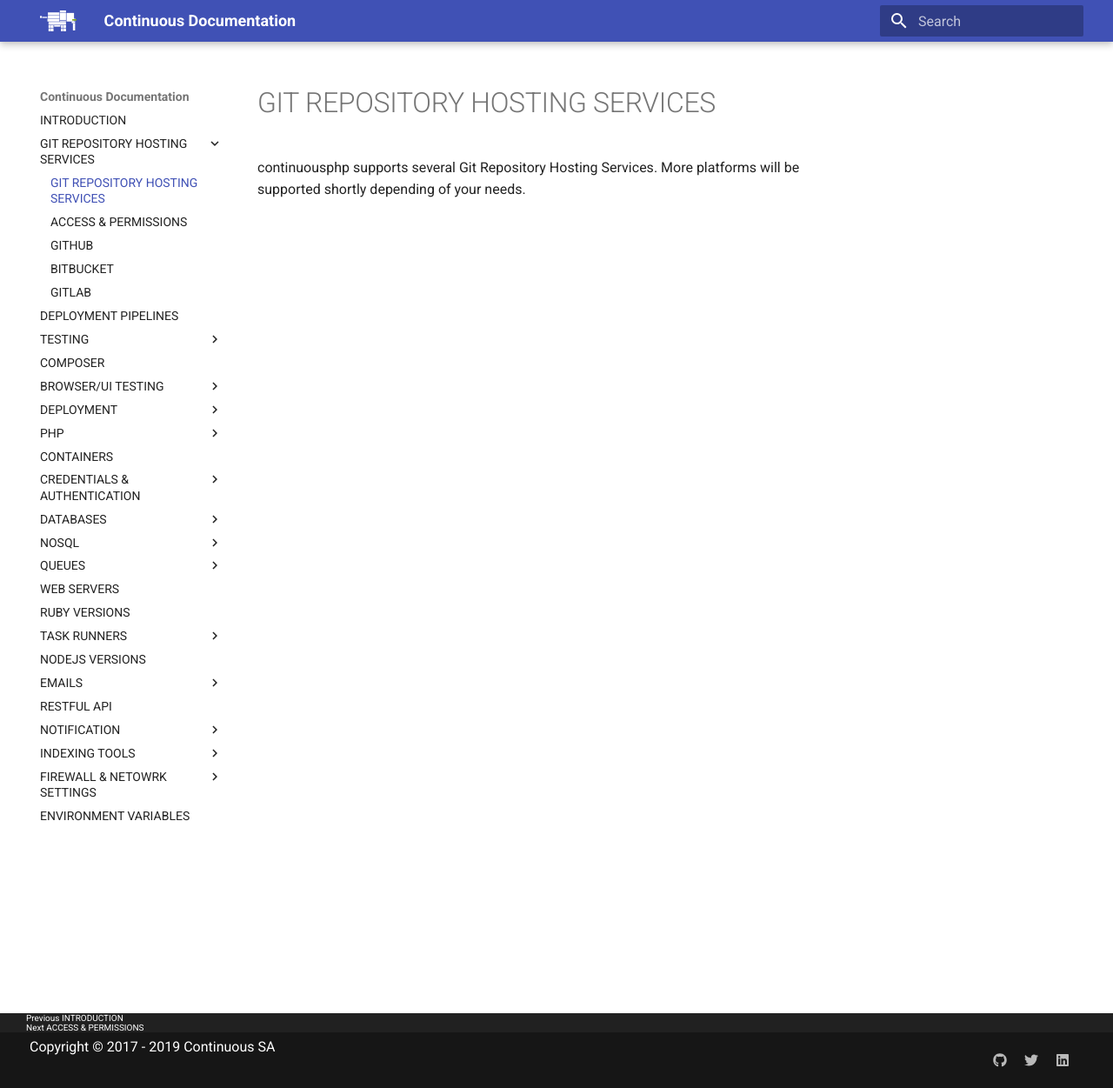
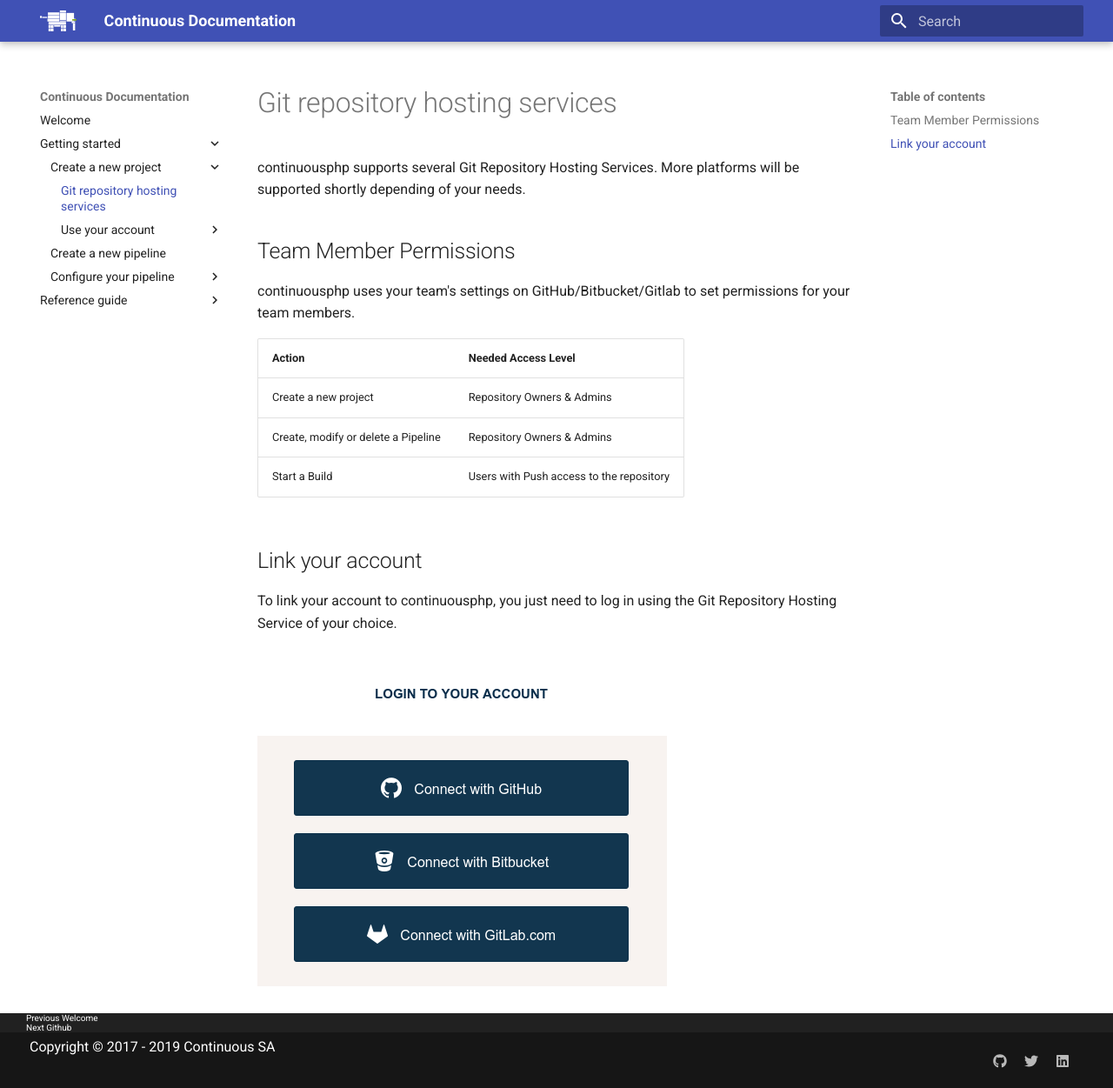
Before and after one commit to continuousphp/documentation, an MkDocs documentation site: the page built from docs/vcs.md, in a window 1280 px wide and 1251 px high. Shown: the whole window at 87% size. Built offline with MkDocs 1.6.1 and Material for MkDocs 9.7.7, drawn with Linux system fonts in a browser that asks for light colours.

Commit message:
Upgrading documentation plan structure

```diff
--- a/docs/vcs.md
+++ b/docs/vcs.md
@@ -6,5 +6,21 @@
 order:          1
 excerpt:        "Git Repository Hosting Services supported by continuousphp."
 ---
+
 continuousphp supports several Git Repository Hosting Services. More platforms will be supported shortly depending of
 your needs.
+
+## Team Member Permissions
+
+continuousphp uses your team's settings on GitHub/Bitbucket/Gitlab to set permissions for your team members.
+
+| Action                              | Needed Access Level                      |
+|-------------------------------------|------------------------------------------|
+| Create a new project                | Repository Owners & Admins               |
+| Create, modify or delete a Pipeline | Repository Owners & Admins               |
+| Start a Build                       | Users with Push access to the repository |
+
+## Link your account
+To link your account to continuousphp, you just need to log in using the Git Repository Hosting Service of your choice.
+
+![Repository login](/assets/doc/vcs/login.png)
--- a/mkdocs.yml
+++ b/mkdocs.yml
@@ -29,91 +29,95 @@
   - meta
 # Navigation
 nav:
-    - INTRODUCTION: index.md
-    - GIT REPOSITORY HOSTING SERVICES:
-        - GIT REPOSITORY HOSTING SERVICES: vcs.md
-        - ACCESS &AMP; PERMISSIONS: vcs/access-and-permissions.md
-        - GITHUB: vcs/github.md
-        - BITBUCKET: vcs/bitbucket.md
-        - GITLAB: vcs/gitlab.md
-    - DEPLOYMENT PIPELINES: deployment-pipelines.md
-    - TESTING:
-        - TESTING: testing.md
-        - PHPUNIT: testing/phpunit.md
-        - BEHAT: testing/behat.md
-        - PHPSPEC: testing/phpspec.md
-        - PHPCS: testing/phpcs.md
-        - CODECEPTION: testing/codeception.md
-        - PHPBENCH: testing/phpbench.md
-        - PHP LINT: testing/phplint.md
-        - GENERIC TEST: testing/generic.md
-    - COMPOSER: composer.md
-    - BROWSER/UI TESTING:
-        - BROWSER/UI TESTING: browser-ui-testing.md
-        - PHANTOMJS: browser-ui-testing/phantomjs.md
-        - SELENIUM SERVER STANDALONE: browser-ui-testing/selenium-server.md
-    - DEPLOYMENT:
-        - DEPLOYMENT: deployment.md
-        - GENERIC TARBALL: deployment/generic-tarball.md
-        - SCRIPT DEPLOYMENT: deployment/script.md
-        - AWS CODEDEPLOY: deployment/aws-code-deploy.md
-        - AWS ELASTIC BEANSTALK: deployment/aws-elastic-beanstalk.md
-        - ZEND SERVER: deployment/zend-server.md
-    - PHP:
-        - PHP: php.md
-        - 7.1.0: php/7.1.0.md
-        - 7.0.22: php/7.0.22.md
-        - 7.0.4: php/7.0.4.md
-        - 5.6.4: php/5.6.4.md
-        - 5.5.13: php/5.5.13.md
-        - 5.5.6: php/5.5.6.md
-        - 5.4.22: php/5.4.22.md
-        - 5.4.21: php/5.4.21.md
-        - 5.3.27: php/5.3.27.md
-        - PHPBREW: php/phpbrew.md
-        - 5.3.3: php/5.3.3.md
-    - CONTAINERS: containers.md
-    - CREDENTIALS &AMP; AUTHENTICATION:
-        - CREDENTIALS &AMP; AUTHENTICATION: credentials-authentication.md
-        - AWS (AMAZON WEB SERVICES): credentials-authentication/aws.md
-        - SSH KEYS: credentials-authentication/ssh.md
-        - HTTP BASIC AUTHENTICATION: credentials-authentication/http-basic-authentication.md
-    - DATABASES:
-        - DATABASES: databases.md
-        - MYSQL: databases/mysql.md
-        - MARIADB: databases/mariadb.md
-        - POSTGRESQL: databases/postgresql.md
-        - SQLITE: databases/sqlite.md
-        - ORACLE XE: databases/oracle.md
-        - VIRTUOSO 7: databases/virtuoso.md
-    - NOSQL:
-        - NOSQL: nosql.md
-        - MONGODB: nosql/mongodb.md
-        - REDIS: nosql/redis.md
-        - COUCHBASE: nosql/couchbase.md
-    - QUEUES:
-        - QUEUES: queues.md
-        - BEANSTALKD: queues/beanstalkd.md
-    - WEB SERVERS: webserver.md
-    - RUBY VERSIONS: ruby.md
-    - TASK RUNNERS:
-        - TASK RUNNERS: task-runners.md
-        - SHELL SCRIPTS: taskrunners/shell-scripts.md
-        - PHING: taskrunners/phing.md
-    - NODEJS VERSIONS: nodejs.md
-    - EMAILS:
-        - MAILCATCHER: emails/mailcatcher.md
-    - RESTFUL API: api.md
-    - NOTIFICATION:
-        - NOTIFICATION: notification.md
-        - SLACK: notification/slack.md
-        - HIPCHAT: notification/hipchat.md
-        - IRC: notification/irc.md
-        - HTTP: notification/http.md
-        - AWS SNS: notification/aws-sns.md
-    - INDEXING TOOLS:
-        - INDEXING TOOLS: indexing.md
-        - SOLR: indexing/solr.md
-    - FIREWALL &AMP; NETOWRK SETTINGS:
-        - NETWORK SETTINGS: security/firewall.md
-    - ENVIRONMENT VARIABLES: environment-variables.md
+    - Welcome: index.md
+    - Getting started:
+        - Create a new project:
+            - Git repository hosting services: vcs.md
+            - Use your account:
+                - Github: vcs/github.md
+                - Bitbucket: vcs/bitbucket.md
+                - Gitlab: vcs/gitlab.md
+        - Create a new pipeline: deployment-pipelines.md
+        - Configure your pipeline:
+            - Choose a PHP version:
+                - PHP versions overview : php.md
+                - 7.1.0: php/7.1.0.md
+                - 7.0.22: php/7.0.22.md
+                - 7.0.4: php/7.0.4.md
+                - 5.6.4: php/5.6.4.md
+                - 5.5.13: php/5.5.13.md
+                - 5.5.6: php/5.5.6.md
+                - 5.4.22: php/5.4.22.md
+                - 5.4.21: php/5.4.21.md
+                - 5.3.27: php/5.3.27.md
+                - PHPBrew: php/phpbrew.md
+                - 5.3.3: php/5.3.3.md
+            - Use environment variables: environment-variables.md
+            - Use task runners:
+                - Task Runners overview: task-runners.md
+                - Shell-scripts: taskrunners/shell-scripts.md
+                - Phing: taskrunners/phing.md
+            - Use credentials & authentication:
+                - Credentials & authentication overview: credentials-authentication.md
+                - AWS (Amazon web services): credentials-authentication/aws.md
+                - SSH keys: credentials-authentication/ssh.md
+                - HTTP basic authentication: credentials-authentication/http-basic-authentication.md
+            - Define dependencies: composer.md
+            - Use tests:
+                - Testing frameworks overview: testing.md
+                - PHPUnit: testing/phpunit.md
+                - Behat: testing/behat.md
+                - PHPSPEC: testing/phpspec.md
+                - PHPCS: testing/phpcs.md
+                - Codeception: testing/codeception.md
+                - PHPBench: testing/phpbench.md
+                - PHP Lint: testing/phplint.md
+                - Generic Test: testing/generic.md
+            - Deploy your application:
+                - Deployment overview: deployment.md
+                - Generic tarball: deployment/generic-tarball.md
+                - Script deployment: deployment/script.md
+                - AWS CodeDeploy: deployment/aws-code-deploy.md
+                - AWS Elastic Beanstalk: deployment/aws-elastic-beanstalk.md
+                - Zend Server: deployment/zend-server.md
+    - Reference guide:
+        - Configure firewall & network: security/firewall.md
+        - Packages & services overview: containers.md
+        - Use specific containers:
+            - SQL:
+                - SQL: databases.md
+                - MYSQL: databases/mysql.md
+                - MARIADB: databases/mariadb.md
+                - POSTGRESQL: databases/postgresql.md
+                - SQLITE: databases/sqlite.md
+                - ORACLE XE: databases/oracle.md
+                - VIRTUOSO 7: databases/virtuoso.md
+            - NoSQL:
+                - NoSQL: nosql.md
+                - MongoDB: nosql/mongodb.md
+                - Redis: nosql/redis.md
+                - CouchBase: nosql/couchbase.md
+            - Queues:
+                - Queues overview: queues.md
+                - Beanstalkd: queues/beanstalkd.md
+            - Browser/UI Testing:
+                - Browser/UI Testing overview: browser-ui-testing.md
+                - PhantomJS: browser-ui-testing/phantomjs.md
+                - Selenium Server Standalone: browser-ui-testing/selenium-server.md
+            - Web Servers: webserver.md
+        - Use various tools:
+            - Ruby versions: ruby.md
+            - NodeJS versions: nodejs.md
+            - Emails:
+                - MailCatcher: emails/mailcatcher.md
+            - Restful API: api.md
+            - Indexing tools:
+                - Indexing tools overview: indexing.md
+                - Solr: indexing/solr.md
+        - Stay tuned with notifications:
+            - Notifications overview: notification.md
+            - Slack: notification/slack.md
+            - HipChat: notification/hipchat.md
+            - IRC: notification/irc.md
+            - HTTP: notification/http.md
+            - AWS SNS: notification/aws-sns.md
```
